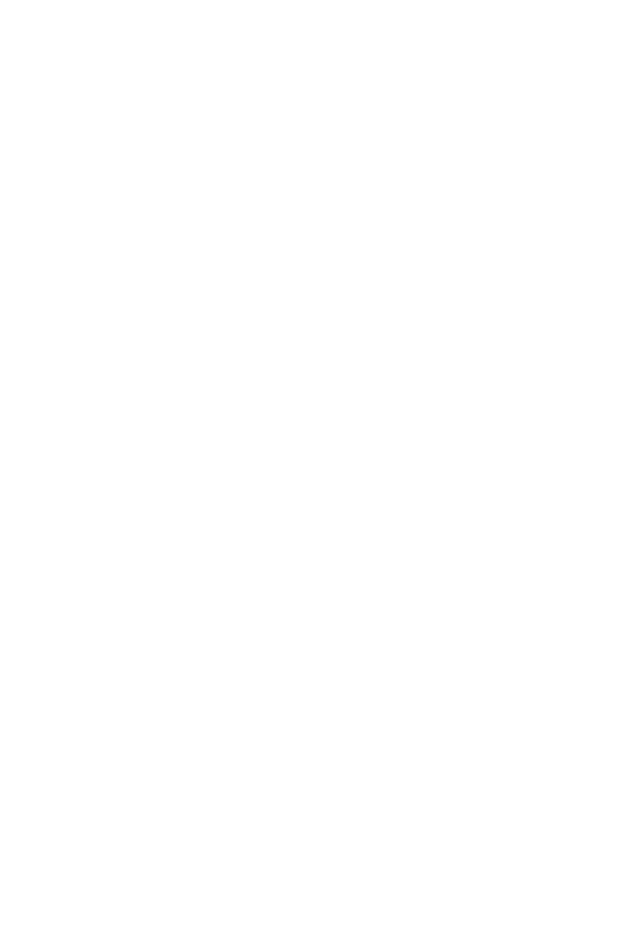
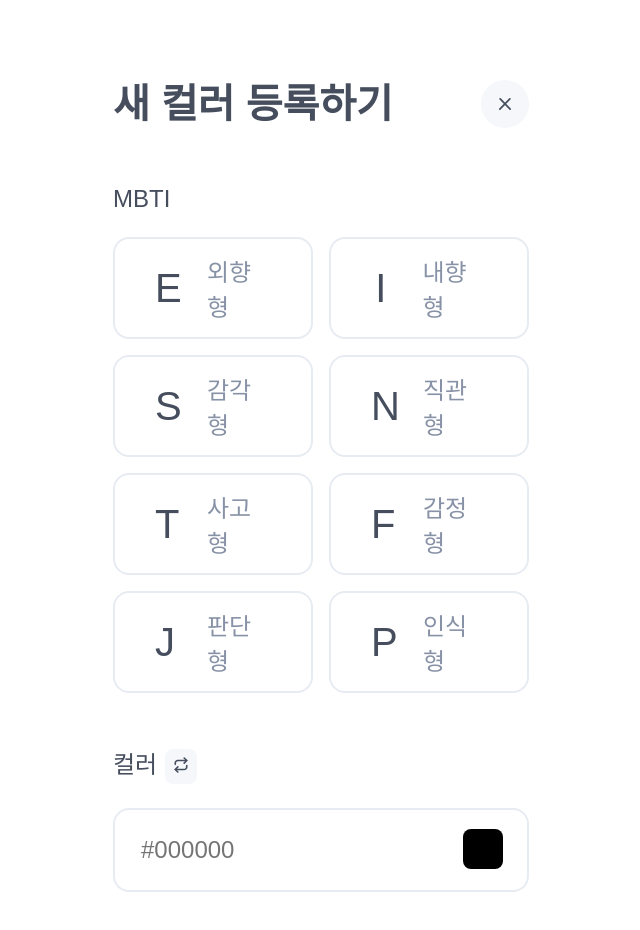
Before and after one commit to YCY-00/codeit, a plain HTML site: page html+css+js/mbti-color/new.html in a window 1280 px wide. Shown: the whole page, without its empty margins (319-959 px from the left). Before the commit the page ends 800 px from the top, so only its background shows below. Drawn offline with Linux system fonts and the light colour scheme; a web font is replaced by a local one.

Commit message:
색상 등록 페이지 완성

```diff
--- /dev/null
+++ b/html+css+js/mbti-color/landing.css
@@ -0,0 +1,135 @@
+body {
+  display: flex;
+  margin: 80px auto;
+  max-width: 865px;
+  gap: 40px;
+}
+
+main {
+  display: flex;
+  flex-direction: column;
+  align-items: center;
+  flex-grow: 1;
+}
+
+.sidebar{
+  position: sticky;  /* flex로 공간을 나눈 후, 나눈 공간 내에서 sticky 적용 */
+  top: 80px;
+  background-color: #F5F7FB;
+  border-radius: 80px;
+  padding: 80px 40px;
+  text-align: right;
+}
+
+.title {
+  margin: 0 0 32px;
+  font-weight: 800;
+  font-size: 40px;
+  line-height: 48px;
+}
+
+.sub {
+  font-weight: 400;
+}
+
+.filter {
+  display: inline-flex;
+  align-items: center;
+  gap: 24px;
+  padding: 8px 24px;
+  font-weight: 500;
+  border-radius: 8px;
+  background: #ffffff;
+  box-shadow: 0 4px 20px rgba(0, 0, 0, 0.07);
+  cursor: pointer;
+  margin-top: 10px;
+}
+
+.filter .remove {
+  width: 12px;
+  height: 12px;
+}
+
+.add{
+  display: block;
+  text-decoration: none;
+  color: #464e5e;
+  border: 2px dashed #dee3ec;
+  border-radius: 8px;
+  padding: 24px 48px;
+}
+
+.add:hover {
+  background-color: #f5f7fb;
+}
+
+.list{
+  margin: 0;
+  padding: 0;
+}
+
+.item {
+  display: flex; /* 아래의 요소 각각에 inline-block을 부여하는 것도 가능 */
+  align-items: center;
+  padding: 16px 48px;
+  border-radius: 8px;
+  cursor: pointer;
+  color: #BFC8DA;
+}
+
+.item:hover{
+  background-color: #f4f7fb;
+}
+
+.item:active { /* 클릭 시 */
+  background-color: #edf0f5;
+}
+
+
+.id {
+  flex-shrink: 0;
+  width: 58px;
+  margin-right: 40px;
+}
+
+.mbti {
+  flex-shrink: 0;
+  width: 76px;
+  margin-right: 25px;
+  padding: 8px;
+  border-radius: 8px;
+  background-color: #f0f2f5;
+  color: #464e5e;
+  text-align: center;
+  font-weight: 600;
+}
+
+.arrow {
+  flex-grow: 1;
+  width: 50px;
+  height: 0px;
+  border-bottom: 2px dashed #bfc8da; /* 높이 0인 border를 이용해 화살표의 dash 생성 */
+  position: relative;
+}
+
+.arrow-tip {
+  position: absolute; /* tip이 정확한 위치에 도달하도록 제어 */
+  top: -6px;
+  right: -6px;
+  width: 8px;
+  height: 13px;
+}
+
+.color-box {
+  flex-shrink: 0;
+  margin: 0 16px;
+  width: 40px;
+  height: 40px;
+  border: 3px solid #e8e8e8;
+  border-radius: 8px;
+}
+
+.color {
+  flex-shrink: 0;
+  width: 105px;
+}
--- /dev/null
+++ b/html+css+js/mbti-color/new.css
@@ -0,0 +1,138 @@
+body {
+  width: 416px;
+  margin: 80px auto;
+}
+
+header{
+  display: flex;
+  justify-content: space-between;
+  align-items: center;
+}
+
+header h1{
+  margin: 0;
+  font-weight: 800;
+  font-size: 40px;
+  line-height: 48px;
+}
+
+header a {
+  display: flex; /* 정 중앙에 배치하기 위해 사용 */
+  justify-content: center;
+  align-items: center;
+  padding: 18px;
+  background: #f5f7fb;
+  border-radius: 50%;
+}
+
+header a:hover{
+  background-color: #edf0f5;
+}
+
+header a img{
+  width: 12px;
+  height: 12px;
+}
+
+section {
+  margin: 56px 0;
+}
+
+.mbti h2, .color h2 {
+  font-weight: 500;
+  font-size: 24px;
+  line-height: 29px;
+  margin: 24px 0;
+}
+
+.mbti-option{
+  display: flex;
+  gap: 16px;
+  margin: 16px 0;
+}
+
+.E{
+  display: flex;
+  justify-content: center;
+  align-items: center;
+  gap: 32px; /* .capital에 margin을 추가하는 경우, 글자가 밀려나 줄바꿈 발생 */
+  flex-grow: 1; /* 각 MBTI의 길이를 동일하게 유지 */
+  border: 2px solid #e7ebf2;
+  border-radius: 16px;
+  padding: 14px 40px;
+  color: #8892a6;
+}
+
+.capital {
+  color: #464e5e;
+  width: 20px;
+  text-align: center;
+  font-size: 40px;
+}
+
+.E:hover{
+  background: #f5f7fb;
+  cursor: pointer;
+}
+
+.E.selected{
+  background: #464e5e;
+  border: 2px solid #464e5e;
+}
+
+.E.selected .capital{
+  color: #ffffff;
+}
+
+.random {
+  background: #f5f7fb;
+  border-radius: 8px;
+  padding: 8px;
+  margin-left: 8px;
+  border: none;
+}
+
+.random:hover {
+  background-color: #edf0f5;
+}
+
+.random:active {
+  background-color: #dee4ee;
+}
+
+.random img {
+  width: 16px;
+  height: 16px;
+}
+
+.input-container {
+  position: relative;
+}
+
+.input {
+  color: #8892a6;
+  font-size: 24px;
+  width: 100%;
+  border: 2px solid #E7EBF2;
+  border-radius: 16px;
+  padding: 26px 86px 26px 26px;
+}
+
+.input:hover {
+  background: #F5F7FB;
+}
+
+.input:focus {
+  border: 2px solid #464E5E;
+  box-shadow: inset 0px 4px 8px rgba(0, 0, 0, 0.15);
+}
+
+.color-box {
+  position: absolute; /* input 안에 배치하기 위해 absolute 사용 */
+  top: 21px;
+  right: 26px;
+  width: 40px;
+  height: 40px;
+  border-radius: 8px;
+  background-color: #000000;
+}
--- a/html+css+js/mbti-color/new.html
+++ b/html+css+js/mbti-color/new.html
@@ -5,6 +5,7 @@
     <meta name="viewport" content="width=device-width, initial-scale=1.0" />
     <title>새 컬러 등록하기 - MBTI별 좋아하는 컬러</title>
     <link rel="stylesheet" href="style.css" />
+    <link rel="stylesheet" href="new.css" />
     <link rel="icon" href="favicon.ico" />
     <link
       rel="stylesheet"
@@ -14,5 +15,39 @@
     />
     <!--웹 폰트-->
   </head>
-  <body></body>
+  <body>
+    <header>
+      <h1>새 컬러 등록하기</h1>
+      <a href="index.html"><img src="images/x.svg" /></a>
+    </header>
+    <section class="mbti">
+      <h2>MBTI</h2>
+      <div class="mbti-option">
+        <div class="E"><span class="capital">E</span> 외향형</div>
+        <div class="E"><span class="capital">I</span> 내향형</div>
+      </div>
+      <div class="mbti-option">
+        <div class="E"><span class="capital">S</span> 감각형</div>
+        <div class="E"><span class="capital">N</span> 직관형</div>
+      </div>
+      <div class="mbti-option">
+        <div class="E"><span class="capital">T</span> 사고형</div>
+        <div class="E"><span class="capital">F</span> 감정형</div>
+      </div>
+      <div class="mbti-option">
+        <div class="E"><span class="capital">J</span> 판단형</div>
+        <div class="E"><span class="capital">P</span> 인식형</div>
+      </div>
+    </section>
+    <section class="color">
+      <h2>
+        컬러<button class="random"><img src="images/repeat.svg" /></button>
+      </h2>
+      <div class="input-container">
+        <input class="input" name="color" type="text" placeholder="#000000" />
+        <span class="color-box"></span>
+      </div>
+    </section>
+    <script src="new.js"></script>
+  </body>
 </html>
--- /dev/null
+++ b/html+css+js/mbti-color/new.js
@@ -0,0 +1,46 @@
+const mbti = document.querySelector(".mbti");
+const input = document.querySelector(".input");
+const button = document.querySelector(".random");
+
+function selectMBTI(e) {
+  if (e.target.classList.contains("E")) {
+    e.target.classList.toggle("selected");
+    if (e.target.classList.contains("selected")) {
+      /* null 또는 노드를 반환하며, 노드는 2개 뿐이므로 or를 사용하여 반드시 이웃 선택 */
+      const sibling =
+        e.target.previousElementSibling || e.target.nextElementSibling;
+      sibling.classList.remove("selected");
+    }
+  }
+}
+
+function isValidColor(colorCode) {
+  /* 정규 표현식 객체. // 사이에 원하는 패턴을 넣어 사용 */
+  /* #으로 시작하는 3자리 or 6자리의 16진수 숫자 */
+  const regex = /^#([A-Fa-f0-9]{6}|[A-Fa-f0-9]{3})$/;
+  return regex.test(colorCode);
+}
+
+function chanageColor(e) {
+  if (e.key === "Enter" && isValidColor(e.target.value)) {
+    e.target.nextElementSibling.style.backgroundColor = e.target.value;
+  } else if (e.key === "Enter") {
+    alert("색상 코드가 올바르지 않습니다.");
+  }
+}
+
+function randomColor(e) {
+  const letters = "0123456789ABCDEF";
+  let color = "#";
+  for (let i = 0; i < 6; i++) {
+    color += letters[Math.floor(Math.random() * 16)];
+  }
+  input.value = color;
+  const event = new Event("keypress");
+  event.key = "Enter";
+  input.dispatchEvent(event); /* keypress 이벤트 강제 실행 */
+}
+
+mbti.addEventListener("click", selectMBTI);
+input.addEventListener("keypress", chanageColor);
+button.addEventListener("click", randomColor);
--- a/html+css+js/mbti-color/style.css
+++ b/html+css+js/mbti-color/style.css
@@ -7,139 +7,3 @@
   font-size: 24px;
   color: #464e5e;
 }
-
-body {
-  display: flex;
-  margin: 80px auto;
-  max-width: 865px;
-  gap: 40px;
-}
-
-main {
-  display: flex;
-  flex-direction: column;
-  align-items: center;
-  flex-grow: 1;
-}
-
-.sidebar{
-  position: sticky;  /* flex로 공간을 나눈 후, 나눈 공간 내에서 sticky 적용 */
-  top: 80px;
-  background-color: #F5F7FB;
-  border-radius: 80px;
-  padding: 80px 40px;
-  text-align: right;
-}
-
-.title {
-  margin: 0 0 32px;
-  font-weight: 800;
-  font-size: 40px;
-  line-height: 48px;
-}
-
-.sub {
-  font-weight: 400;
-}
-
-.filter {
-  display: inline-flex;
-  align-items: center;
-  gap: 24px;
-  padding: 8px 24px;
-  font-weight: 500;
-  border-radius: 8px;
-  background: #ffffff;
-  box-shadow: 0 4px 20px rgba(0, 0, 0, 0.07);
-  cursor: pointer;
-  margin-top: 10px;
-}
-
-.filter > .remove {
-  width: 12px;
-  height: 12px;
-}
-
-.add{
-  display: block;
-  text-decoration: none;
-  color: #464e5e;
-  border: 2px dashed #dee3ec;
-  border-radius: 8px;
-  padding: 24px 48px;
-}
-
-.add:hover {
-  background-color: #f5f7fb;
-}
-
-.list{
-  margin: 0;
-  padding: 0;
-}
-
-.item {
-  display: flex; /* 아래의 요소 각각에 inline-block을 부여하는 것도 가능 */
-  align-items: center;
-  padding: 16px 48px;
-  border-radius: 8px;
-  cursor: pointer;
-  color: #BFC8DA;
-}
-
-.item:hover{
-  background-color: #f4f7fb;
-}
-
-.item:active { /* 클릭 시 */
-  background-color: #edf0f5;
-}
-
-
-.id {
-  flex-shrink: 0;
-  width: 58px;
-  margin-right: 40px;
-}
-
-.mbti {
-  flex-shrink: 0;
-  width: 76px;
-  margin-right: 25px;
-  padding: 8px;
-  border-radius: 8px;
-  background-color: #f0f2f5;
-  color: #464e5e;
-  text-align: center;
-  font-weight: 600;
-}
-
-.arrow {
-  flex-grow: 1;
-  width: 50px;
-  height: 0px;
-  border-bottom: 2px dashed #bfc8da; /* 높이 0인 border를 이용해 화살표의 dash 생성 */
-  position: relative;
-}
-
-.arrow-tip {
-  position: absolute; /* tip이 정확한 위치에 도달하도록 제어 */
-  top: -6px;
-  right: -6px;
-  width: 8px;
-  height: 13px;
-}
-
-.color-box {
-  flex-shrink: 0;
-  margin: 0 16px;
-  width: 40px;
-  height: 40px;
-  border: 3px solid #e8e8e8;
-  border-radius: 8px;
-}
-
-.color {
-  flex-shrink: 0;
-  width: 105px;
-}
```
Also changed, not shown: html+css+js/mbti-color/index.html (+1 -0 lines).
